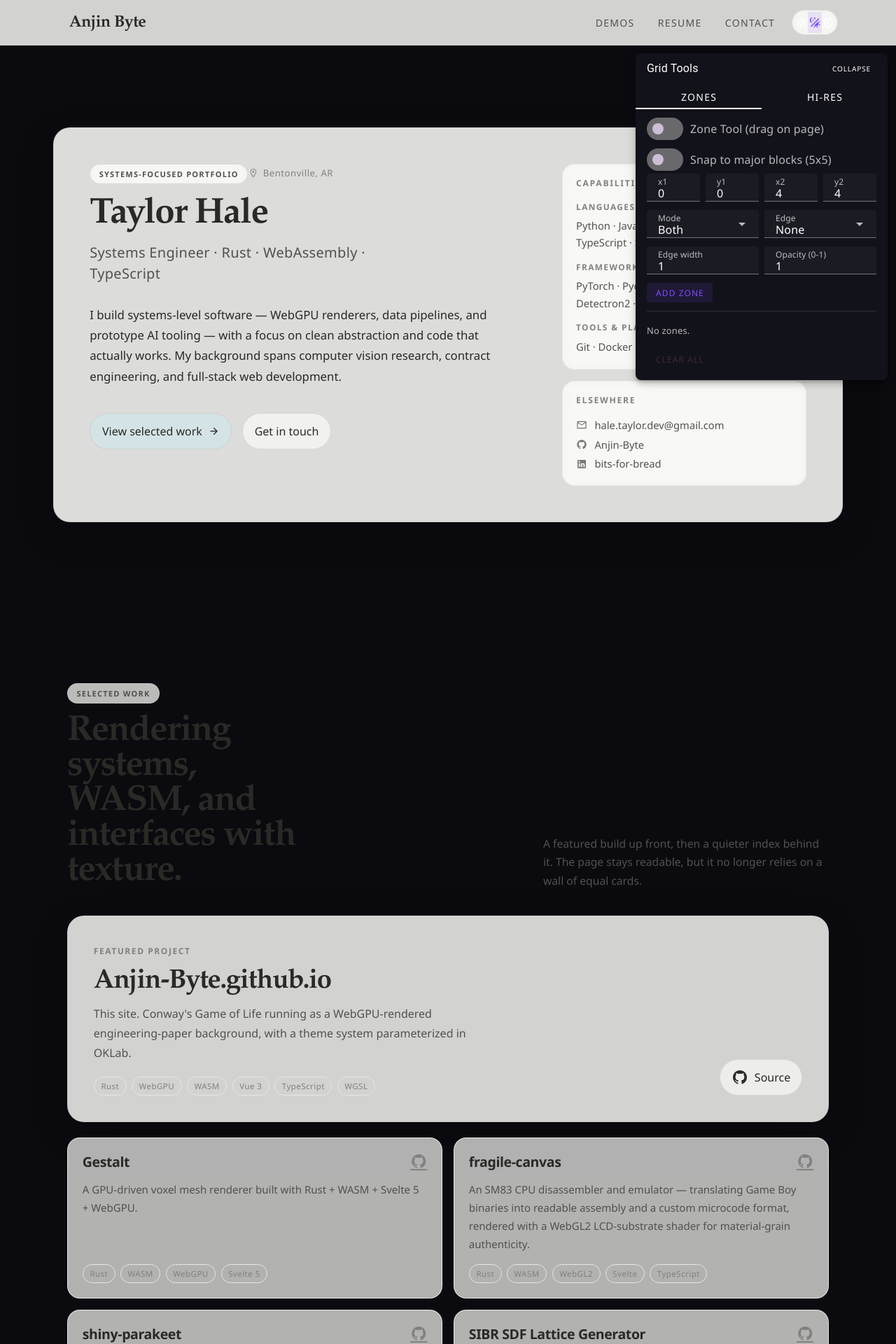
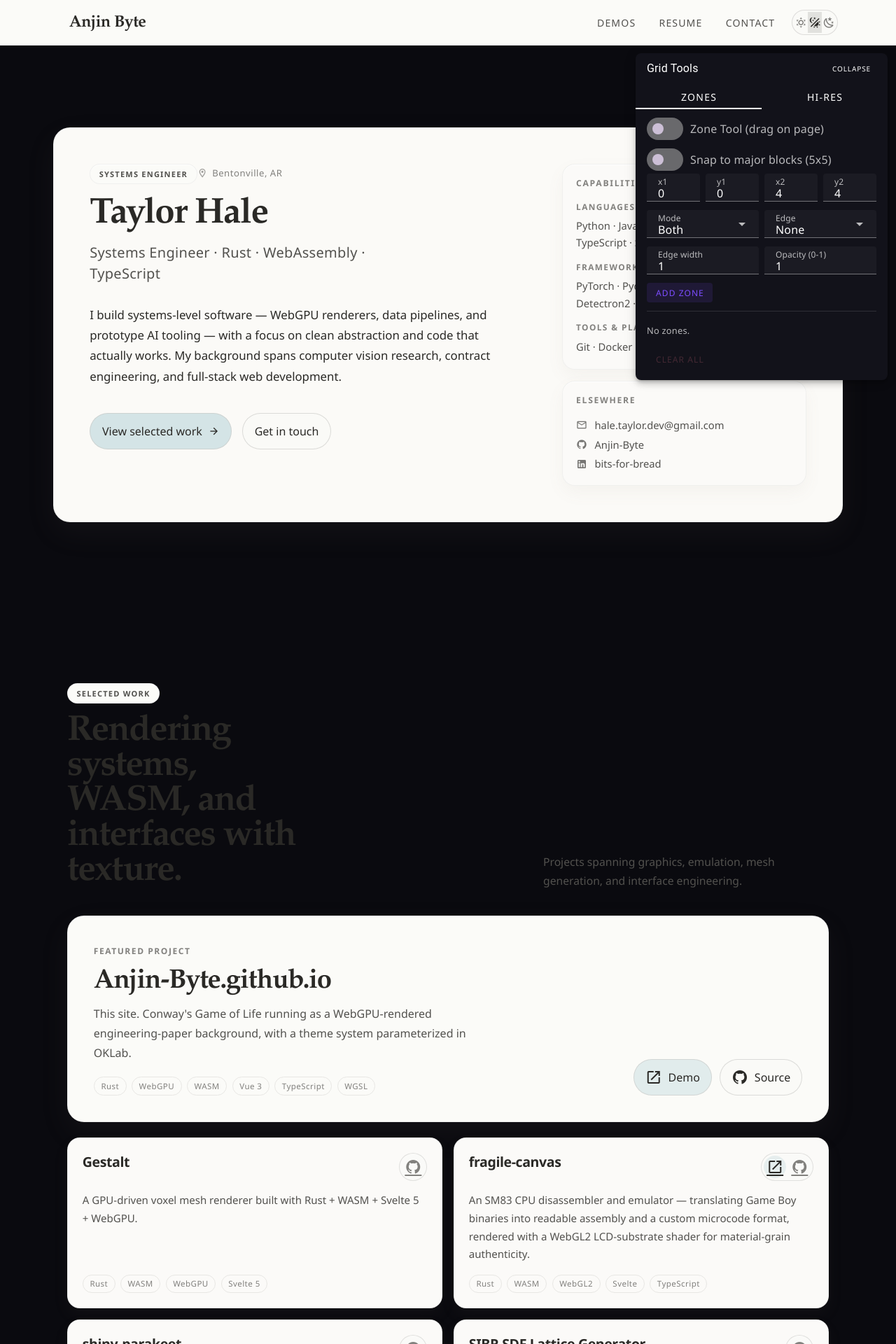
Before and after one commit to Anjin-Byte/Anjin-Byte.github.io, a Vue app in the folder app/: page / in a window 1280 px wide. Shown: the top 1920 px of the page at 70% size. Built offline with nearby package versions, Linux system fonts and the light colour scheme.

Commit message:
fixed issues with mobile layout

```diff
--- a/app/src/App.vue
+++ b/app/src/App.vue
@@ -84,12 +84,14 @@ a {
 }
 
 .quiet-sheet {
-  background: color-mix(in oklab, var(--theme-surface) 70%, transparent);
-  border: 1px solid color-mix(in oklab, var(--theme-grid-minor) 88%, white 6%);
+  background: color-mix(in oklab, var(--theme-surface) 78%, transparent);
+  border: 1px solid color-mix(in oklab, var(--theme-grid-border) 54%, white 8%);
   border-radius: 18px;
   backdrop-filter: blur(8px) saturate(1.04);
   -webkit-backdrop-filter: blur(8px) saturate(1.04);
-  box-shadow: inset 0 1px 0 rgba(255, 255, 255, 0.05);
+  box-shadow:
+    inset 0 1px 0 rgba(255, 255, 255, 0.06),
+    0 10px 28px rgba(0, 0, 0, 0.07);
 }
 
 .glass-chip {
@@ -146,4 +148,42 @@ a {
   line-height: 1.7;
   max-width: 56ch;
 }
+
+html[data-theme-mode="light"] .v-app-bar.bg-background {
+  background-color: color-mix(in oklab, var(--theme-surface) 94%, white 6%) !important;
+  border-bottom-color: color-mix(in oklab, var(--theme-grid-major) 42%, white 46%) !important;
+  box-shadow:
+    inset 0 1px 0 rgba(255, 255, 255, 0.78),
+    0 10px 30px rgba(120, 112, 98, 0.08);
+}
+
+html[data-theme-mode="light"] .glass-panel {
+  background: color-mix(in oklab, var(--theme-surface) 93%, white 7%);
+  border-color: color-mix(in oklab, var(--theme-grid-major) 38%, white 42%);
+  backdrop-filter: blur(10px) saturate(1.02);
+  -webkit-backdrop-filter: blur(10px) saturate(1.02);
+  box-shadow:
+    inset 0 1px 0 rgba(255, 255, 255, 0.92),
+    0 16px 44px rgba(130, 120, 108, 0.08);
+}
+
+html[data-theme-mode="light"] .glass-panel--strong {
+  background: color-mix(in oklab, var(--theme-surface) 96%, white 4%);
+}
+
+html[data-theme-mode="light"] .quiet-sheet {
+  background: color-mix(in oklab, var(--theme-surface) 95%, white 5%);
+  border-color: color-mix(in oklab, var(--theme-grid-major) 36%, white 42%);
+  backdrop-filter: blur(6px) saturate(1.01);
+  -webkit-backdrop-filter: blur(6px) saturate(1.01);
+  box-shadow:
+    inset 0 1px 0 rgba(255, 255, 255, 0.88),
+    0 10px 24px rgba(130, 120, 108, 0.06);
+}
+
+html[data-theme-mode="light"] .glass-chip {
+  background: color-mix(in oklab, var(--theme-surface) 92%, white 8%);
+  border-color: color-mix(in oklab, var(--theme-grid-major) 36%, white 45%);
+  box-shadow: inset 0 1px 0 rgba(255, 255, 255, 0.88);
+}
 </style>
--- a/app/src/components/layout/AppHeader.vue
+++ b/app/src/components/layout/AppHeader.vue
@@ -1,4 +1,7 @@
 <script setup lang="ts">
+import { ref } from 'vue';
+import { useDisplay } from 'vuetify';
+
 import ThemeToggle from './ThemeToggle.vue';
 
 const navLinks = [
@@ -6,14 +9,48 @@ const navLinks = [
   { label: 'Resume',  href: '#resume' },
   { label: 'Contact', href: '#contact' },
 ];
+
+const { smAndDown } = useDisplay();
+const isMenuOpen = ref(false);
 </script>
 
 <template>
   <v-app-bar elevation="0" color="background" border="b">
-    <v-app-bar-title>
+    <v-app-bar-title class="header-title">
       <span class="title-ink font-weight-bold">Anjin Byte</span>
     </v-app-bar-title>
     <template #append>
+      <template v-if="smAndDown">
+        <ThemeToggle />
+        <v-menu
+          v-model="isMenuOpen"
+          location="bottom end"
+          offset="10"
+        >
+          <template #activator="{ props }">
+            <v-btn
+              v-bind="props"
+              icon="mdi-menu"
+              variant="text"
+              size="small"
+              class="menu-ink"
+              aria-label="Open navigation menu"
+            />
+          </template>
+
+          <v-list class="header-menu-list" density="compact">
+            <v-list-item
+              v-for="link in navLinks"
+              :key="link.label"
+              :href="link.href"
+              :title="link.label"
+              @click="isMenuOpen = false"
+            />
+          </v-list>
+        </v-menu>
+      </template>
+
+      <template v-else>
         <v-btn
           v-for="link in navLinks"
           :key="link.label"
@@ -26,6 +63,7 @@ const navLinks = [
         </v-btn>
         <ThemeToggle />
       </template>
+    </template>
   </v-app-bar>
 </template>
 
@@ -33,6 +71,10 @@ const navLinks = [
 /* Inset toolbar content to align with the canvas margin border */
 .v-app-bar .v-toolbar__content {
   padding-inline: var(--grid-margin, 76px) !important;
+}
+
+.header-title {
+  min-width: 0;
 }
 
 /* Theme-bound. The custom properties are written to :root by
@@ -52,4 +94,37 @@ const navLinks = [
 .nav-ink:hover {
   color: var(--theme-ink) !important;
 }
+
+.menu-ink {
+  color: var(--theme-ink-secondary) !important;
+  margin-inline-start: 8px;
+}
+
+.header-menu-list {
+  min-width: 11rem;
+  border: 1px solid color-mix(in oklab, var(--theme-grid-border) 55%, white 8%);
+  border-radius: 18px;
+  background: color-mix(in oklab, var(--theme-surface) 88%, transparent);
+  backdrop-filter: blur(14px) saturate(1.06);
+  -webkit-backdrop-filter: blur(14px) saturate(1.06);
+  box-shadow:
+    inset 0 1px 0 rgba(255, 255, 255, 0.08),
+    0 16px 40px rgba(0, 0, 0, 0.16);
+}
+
+@media (max-width: 960px) {
+  .v-app-bar .v-toolbar__content {
+    padding-inline: 24px !important;
+  }
+}
+
+@media (max-width: 640px) {
+  .v-app-bar .v-toolbar__content {
+    padding-inline: 16px !important;
+  }
+
+  .title-ink {
+    font-size: 1.2rem;
+  }
+}
 </style>
--- a/app/src/components/layout/ThemeToggle.vue
+++ b/app/src/components/layout/ThemeToggle.vue
@@ -10,7 +10,6 @@ const { preference } = useThemePreference();
     mandatory
     density="compact"
     variant="text"
-    color="primary"
     class="theme-toggle"
   >
     <v-btn value="light" icon="mdi-weather-sunny" size="small">
@@ -38,4 +37,33 @@ const { preference } = useThemePreference();
   margin-inline-start: 8px;
   padding: 2px;
 }
+
+.theme-toggle :deep(.v-btn) {
+  color: var(--theme-text-tertiary) !important;
+  opacity: 1 !important;
+  transition:
+    color 160ms ease,
+    background-color 160ms ease,
+    box-shadow 160ms ease;
+}
+
+.theme-toggle :deep(.v-btn:hover) {
+  color: var(--theme-text-secondary) !important;
+}
+
+.theme-toggle :deep(.v-btn--active) {
+  color: var(--theme-text-primary) !important;
+  background: color-mix(in oklab, var(--theme-grid-accent) 24%, var(--theme-surface) 76%) !important;
+  box-shadow: inset 0 1px 0 rgba(255, 255, 255, 0.2);
+}
+
+.theme-toggle :deep(.v-icon) {
+  opacity: 1 !important;
+}
+
+@media (max-width: 640px) {
+  .theme-toggle {
+    margin-inline-start: 0;
+  }
+}
 </style>
--- a/app/src/components/sections/HeroSection.vue
+++ b/app/src/components/sections/HeroSection.vue
@@ -11,7 +11,7 @@ const heroLinks = contactLinks.filter((link) =>
     <v-container class="hero-container">
       <div class="hero-frame glass-panel glass-panel--strong">
         <div class="hero-main">
-          <span class="hero-kicker glass-chip section-kicker">Systems-focused portfolio</span>
+          <span class="hero-kicker glass-chip section-kicker">Systems engineer</span>
           <p class="hero-location">
             <v-icon icon="mdi-map-marker-outline" class="hero-location-icon" />
             {{ profile.location }}
--- a/app/src/components/sections/ProjectsSection.vue
+++ b/app/src/components/sections/ProjectsSection.vue
@@ -1,7 +1,31 @@
 <script setup lang="ts">
-import { projects } from '../../data/profile';
+import { projects, type Project } from '../../data/profile';
+import {
+  getProjectVisibleLinks,
+  type ResolvedProjectLink,
+} from '../../utils/projectLinks';
 
-const [featuredProject, ...projectIndex] = projects;
+interface FeaturedProject extends Project {
+  visibleLinks: ResolvedProjectLink[];
+}
+
+interface ProjectIndexItem extends Project {
+  visibleLinks: ResolvedProjectLink[];
+}
+
+const [rawFeaturedProject, ...rawProjectIndex] = projects;
+
+const featuredProject: FeaturedProject | null = rawFeaturedProject
+  ? {
+      ...rawFeaturedProject,
+      visibleLinks: getProjectVisibleLinks(rawFeaturedProject, 'featured'),
+    }
+  : null;
+
+const projectIndex: ProjectIndexItem[] = rawProjectIndex.map((project) => ({
+  ...project,
+  visibleLinks: getProjectVisibleLinks(project, 'compact'),
+}));
 </script>
 
 <template>
@@ -13,8 +37,8 @@ const [featuredProject, ...projectIndex] = projects;
           <h2 class="section-heading projects-title">Rendering systems, WASM, and interfaces with texture.</h2>
         </div>
         <p class="section-intro projects-intro">
-          A featured build up front, then a quieter index behind it. The page
-          stays readable, but it no longer relies on a wall of equal cards.
+          Projects spanning graphics, emulation, mesh generation, and interface
+          engineering.
         </p>
       </div>
 
@@ -33,14 +57,17 @@ const [featuredProject, ...projectIndex] = projects;
         </div>
         <div class="project-feature-actions">
           <a
-            v-if="featuredProject.github"
-            :href="featuredProject.github"
+            v-for="link in featuredProject.visibleLinks"
+            :key="link.kind"
+            :href="link.href"
             target="_blank"
             rel="noopener noreferrer"
             class="project-link"
+            :class="{ 'project-link--demo': link.kind === 'demo' }"
+            :aria-label="link.ariaLabel"
           >
-            <v-icon icon="mdi-github" />
-            <span>Source</span>
+            <v-icon :icon="link.icon" />
+            <span>{{ link.label }}</span>
           </a>
         </div>
       </article>
@@ -53,16 +80,21 @@ const [featuredProject, ...projectIndex] = projects;
         >
           <header class="project-item-head">
             <h3 class="project-item-title">{{ project.title }}</h3>
+            <div v-if="project.visibleLinks.length" class="project-item-links" aria-label="Project links">
               <a
-              v-if="project.github"
-              :href="project.github"
+                v-for="link in project.visibleLinks"
+                :key="link.kind"
+                :href="link.href"
                 target="_blank"
                 rel="noopener noreferrer"
                 class="project-item-link"
-              aria-label="GitHub repository"
+                :class="{ 'project-item-link--demo': link.kind === 'demo' }"
+                :aria-label="link.ariaLabel"
+                :title="link.label"
               >
-              <v-icon icon="mdi-github" />
+                <v-icon :icon="link.icon" />
               </a>
+            </div>
           </header>
           <p class="project-item-blurb">{{ project.blurb }}</p>
           <div class="project-item-tech">
@@ -173,6 +205,17 @@ const [featuredProject, ...projectIndex] = projects;
   outline: none;
 }
 
+.project-link--demo {
+  background: color-mix(in oklab, var(--theme-surface) 74%, var(--theme-accent) 12%);
+}
+
+.project-feature-actions {
+  display: flex;
+  flex-wrap: wrap;
+  justify-content: end;
+  gap: 0.7rem;
+}
+
 .project-index {
   display: grid;
   grid-template-columns: repeat(2, minmax(0, 1fr));
@@ -211,15 +254,38 @@ const [featuredProject, ...projectIndex] = projects;
 }
 
 .project-item-link {
+  width: 2rem;
+  height: 2rem;
+  border-radius: 999px;
   color: var(--theme-text-tertiary);
   display: inline-flex;
-  transition: color 120ms ease-out;
+  align-items: center;
+  justify-content: center;
+  transition: color 120ms ease-out, background-color 120ms ease-out, transform 120ms ease-out;
+}
+
+.project-item-links {
+  display: inline-flex;
+  align-items: center;
+  gap: 0.2rem;
+  padding: 0.18rem;
+  border-radius: 999px;
+  border: 1px solid color-mix(in oklab, var(--theme-grid-border) 48%, white 8%);
+  background: color-mix(in oklab, var(--theme-surface) 76%, transparent);
+  box-shadow: inset 0 1px 0 color-mix(in oklab, white 24%, transparent);
 }
 
 .project-item-link:hover,
 .project-item-link:focus-visible {
   color: var(--theme-text-primary);
+  background: color-mix(in oklab, var(--theme-surface) 82%, white 6%);
+  transform: translateY(-1px);
   outline: none;
+}
+
+.project-item-link--demo {
+  color: var(--theme-text-primary);
+  background: color-mix(in oklab, var(--theme-surface) 78%, var(--theme-accent) 10%);
 }
 
 .project-item-blurb {
--- a/app/src/composables/useThemePreference.ts
+++ b/app/src/composables/useThemePreference.ts
@@ -67,6 +67,7 @@ if (typeof window !== 'undefined' && document?.documentElement) {
     const s = (name: string, value: string): void => {
       root.style.setProperty(name, value);
     };
+    root.dataset.themeMode = t.surface[0] > 0.5 ? 'light' : 'dark';
     // Surfaces + primary ink
     s('--theme-surface', oklabCss(t.surface));
     s('--theme-ink', oklabCss(t.ink));
--- a/app/src/data/profile.ts
+++ b/app/src/data/profile.ts
@@ -46,12 +46,18 @@ export const skills: SkillGroup[] = [
 
 // ── Projects / demos ────────────────────────────────────────────────────────
 
+export type ProjectLinkKind = 'demo' | 'source' | 'writeup' | 'video' | 'docs';
+
+export interface ProjectLink {
+  kind: ProjectLinkKind;
+  href: string;
+}
+
 export interface Project {
   title: string;
   blurb: string;
   tech: string[];
-  github?: string;
-  demo?: string;  // in-site anchor or external demo URL
+  links?: ProjectLink[];
 }
 
 export const projects: Project[] = [
@@ -61,14 +67,19 @@ export const projects: Project[] = [
       'This site. Conway\'s Game of Life running as a WebGPU-rendered ' +
       'engineering-paper background, with a theme system parameterized in OKLab.',
     tech: ['Rust', 'WebGPU', 'WASM', 'Vue 3', 'TypeScript', 'WGSL'],
-    github: 'https://github.com/Anjin-Byte/Anjin-Byte.github.io',
+    links: [
+      { kind: 'demo', href: 'https://anjin-byte.github.io/' },
+      { kind: 'source', href: 'https://github.com/Anjin-Byte/Anjin-Byte.github.io' },
+    ],
   },
   {
     title: 'Gestalt',
     blurb:
       'A GPU-driven voxel mesh renderer built with Rust + WASM + Svelte 5 + WebGPU.',
     tech: ['Rust', 'WASM', 'WebGPU', 'Svelte 5'],
-    github: 'https://github.com/Anjin-Byte/Gestalt',
+    links: [
+      { kind: 'source', href: 'https://github.com/Anjin-Byte/Gestalt' },
+    ],
   },
   {
     title: 'fragile-canvas',
@@ -77,7 +88,10 @@ export const projects: Project[] = [
       'into readable assembly and a custom microcode format, rendered with a ' +
       'WebGL2 LCD-substrate shader for material-grain authenticity.',
     tech: ['Rust', 'WASM', 'WebGL2', 'Svelte', 'TypeScript'],
-    github: 'https://github.com/Anjin-Byte/fragile-canvas',
+    links: [
+      { kind: 'demo', href: 'https://anjin-byte.github.io/fragile-canvas/' },
+      { kind: 'source', href: 'https://github.com/Anjin-Byte/fragile-canvas' },
+    ],
   },
   {
     title: 'shiny-parakeet',
@@ -86,7 +100,9 @@ export const projects: Project[] = [
       'extended with entropy-based heuristics that dynamically adjust sample ' +
       'density for rendering efficiency.',
     tech: ['C++', 'Rendering'],
-    github: 'https://github.com/Anjin-Byte/shiny-parakeet',
+    links: [
+      { kind: 'source', href: 'https://github.com/Anjin-Byte/shiny-parakeet' },
+    ],
   },
   {
     title: 'SIBR SDF Lattice Generator',
@@ -95,7 +111,9 @@ export const projects: Project[] = [
       'cubic, Kelvin, and BccXy unit cells; produces STL through a ' +
       'marching-cubes pipeline with Taubin smoothing and optional QEM decimation.',
     tech: ['Rust', 'SDF', 'Marching Cubes', 'Mesh Processing'],
-    github: 'https://github.com/Anjin-Byte/SIBR_SDF_Lattice_Generator',
+    links: [
+      { kind: 'source', href: 'https://github.com/Anjin-Byte/SIBR_SDF_Lattice_Generator' },
+    ],
   },
 ];
 
--- /dev/null
+++ b/app/src/utils/projectLinks.ts
@@ -0,0 +1,68 @@
+import type { Project, ProjectLink, ProjectLinkKind } from '../data/profile';
+
+export type ProjectCardVariant = 'featured' | 'compact';
+
+export interface ResolvedProjectLink extends ProjectLink {
+  ariaLabel: string;
+  icon: string;
+  label: string;
+  priority: number;
+}
+
+const projectLinkMeta = {
+  demo: {
+    ariaLabel: 'Live demo',
+    icon: 'mdi-open-in-new',
+    label: 'Demo',
+    priority: 0,
+  },
+  source: {
+    ariaLabel: 'GitHub repository',
+    icon: 'mdi-github',
+    label: 'Source',
+    priority: 1,
+  },
+  writeup: {
+    ariaLabel: 'Project writeup',
+    icon: 'mdi-text-box-outline',
+    label: 'Writeup',
+    priority: 2,
+  },
+  video: {
+    ariaLabel: 'Project video',
+    icon: 'mdi-play-circle-outline',
+    label: 'Video',
+    priority: 3,
+  },
+  docs: {
+    ariaLabel: 'Project documentation',
+    icon: 'mdi-file-document-outline',
+    label: 'Docs',
+    priority: 4,
+  },
+} satisfies Record<ProjectLinkKind, Omit<ResolvedProjectLink, 'href' | 'kind'>>;
+
+function sortByPriority(a: ProjectLinkKind, b: ProjectLinkKind) {
+  return projectLinkMeta[a].priority - projectLinkMeta[b].priority;
+}
+
+export function resolveProjectLinks(project: Project): ResolvedProjectLink[] {
+  return [...(project.links ?? [])]
+    .sort((a, b) => sortByPriority(a.kind, b.kind))
+    .map((link) => ({
+      ...link,
+      ...projectLinkMeta[link.kind],
+    }));
+}
+
+export function getProjectVisibleLinks(
+  project: Project,
+  variant: ProjectCardVariant,
+): ResolvedProjectLink[] {
+  const links = resolveProjectLinks(project);
+  return variant === 'featured' ? links : links.slice(0, 2);
+}
+
+export function getProjectPrimaryLink(project: Project): ResolvedProjectLink | undefined {
+  return getProjectVisibleLinks(project, 'compact')[0];
+}
```
Also changed, not shown: app/src/components/sections/ResumeSection.vue (+35 -11 lines). Lines whose indentation alone changed are shown as unchanged.
